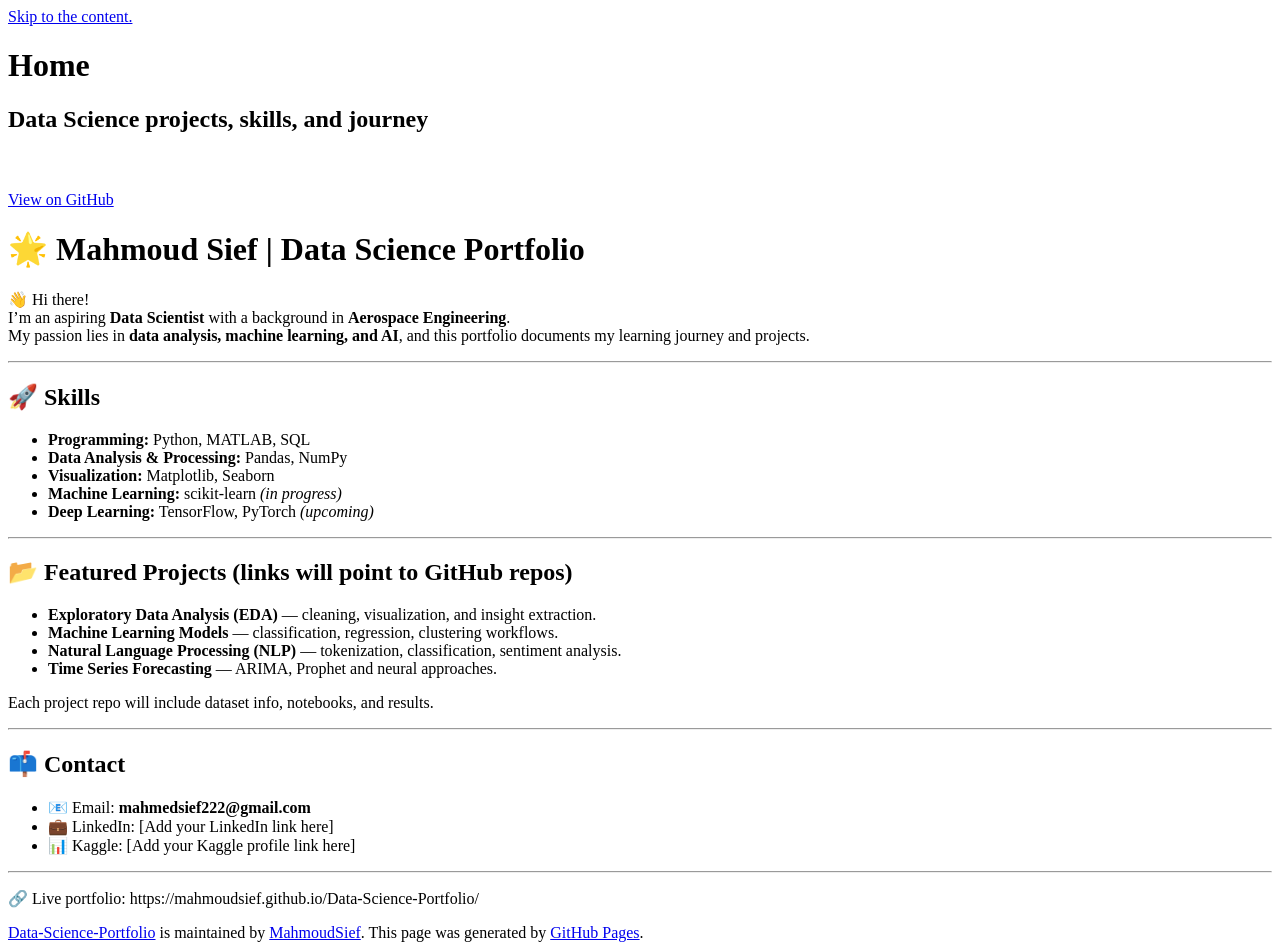
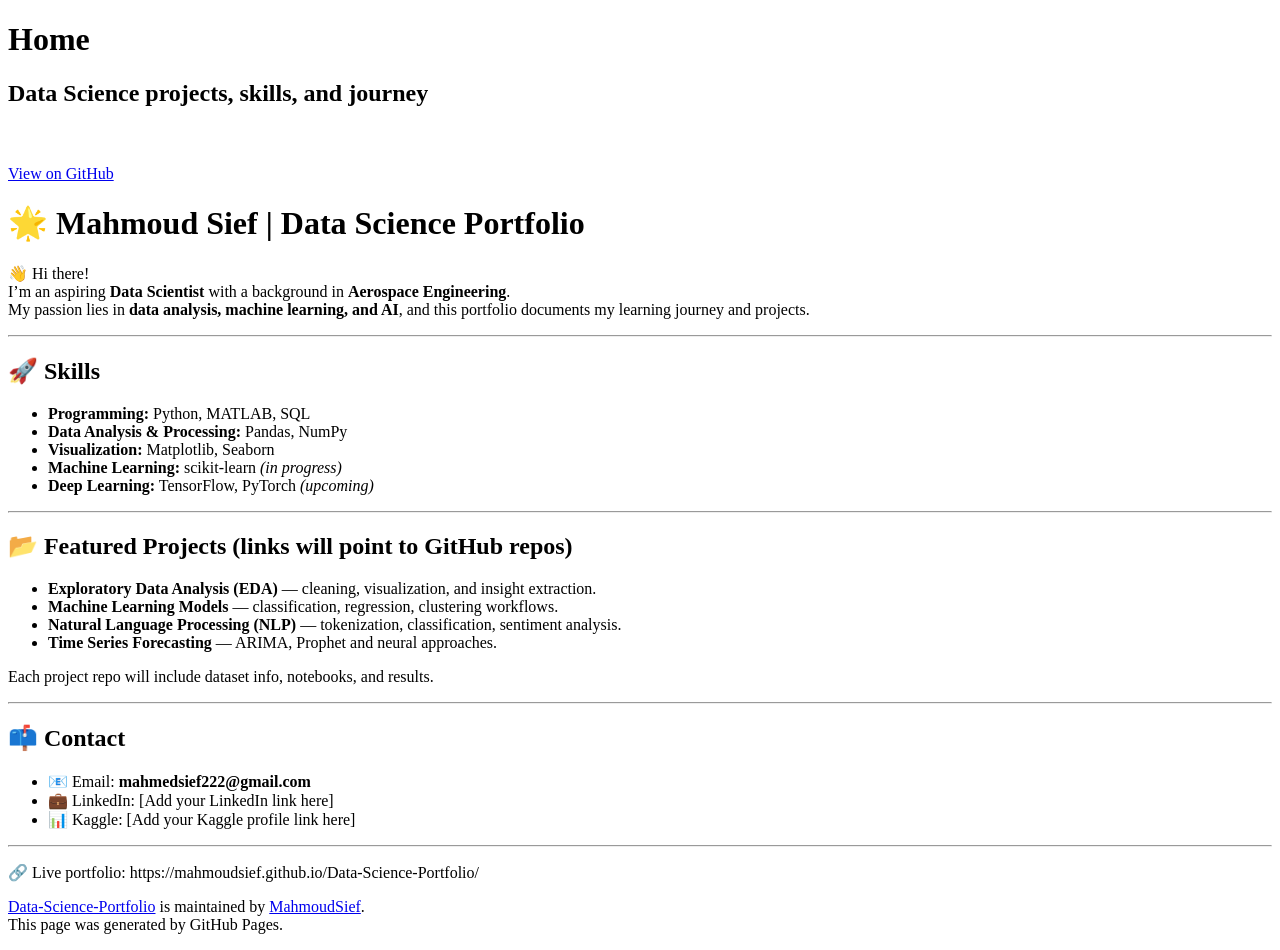
Before and after one commit to MahmoudSief/Data-Science-Portfolio, a Jekyll site: the page built from index.md, in a window 1280 px wide. Built offline with Jekyll 4.4.1, drawn with Linux system fonts in a browser that asks for light colours.

Commit message:
Update default.html

```diff
--- a/_layouts/default.html
+++ b/_layouts/default.html
@@ -3,48 +3,55 @@
   <head>
     <meta charset="UTF-8">
     {% seo %}
-    <link rel="preconnect" href="https://fonts.gstatic.com">
-    <link rel="preload" href="https://fonts.googleapis.com/css?family=Open+Sans:400,700&display=swap" as="style" type="text/css" crossorigin>
     <meta name="viewport" content="width=device-width, initial-scale=1">
     <meta name="theme-color" content="#157878">
-    <meta name="apple-mobile-web-app-status-bar-style" content="black-translucent">
-    <link rel="stylesheet" href="{{ '/assets/css/style.css?v=' | append: site.github.build_revision | relative_url }}">
-    {% include head-custom.html %}
+    <link rel="preconnect" href="https://fonts.gstatic.com" crossorigin>
+    <link rel="stylesheet" href="{{ '/assets/css/style.css' | relative_url }}">
+    <title>{{ page.title | default: site.title }}</title>
   </head>
   <body>
-    <a id="skip-to-content" href="#content">Skip to the content.</a>
+    <a id="skip-to-content" href="#content" style="position:absolute;left:-9999px;top:auto;width:1px;height:1px;overflow:hidden;">Skip to the content.</a>
 
     <header class="page-header" role="banner">
+      <div class="page-header-inner">
+        <div class="project-meta">
           <h1 class="project-name">{{ page.title | default: site.title | default: site.github.repository_name }}</h1>
           <h2 class="project-tagline">{{ page.description | default: site.description | default: site.github.project_tagline }}</h2>
+        </div>
 
-      <!-- ⚡ Custom Navigation -->
-      <nav class="site-nav">
-        <a href="{{ site.baseurl }}/">Home</a>
-        <a href="{{ site.baseurl }}/projects">Projects</a>
-        <a href="{{ site.baseurl }}/about">About</a>
-        <a href="{{ site.baseurl }}/cv">CV</a>
+        <!-- Custom Navigation -->
+        <nav class="site-nav" role="navigation" aria-label="Main Navigation">
+          <a href="{{ '/' | relative_url }}">Home</a>
+          <a href="{{ '/projects/' | relative_url }}">Projects</a>
+          <a href="{{ '/about/' | relative_url }}">About</a>
+          <a href="{{ '/cv/' | relative_url }}">CV</a>
         </nav>
-      <!-- ⚡ End Custom Navigation -->
 
+        <div class="header-buttons">
           {% if site.github.is_project_page %}
             <a href="{{ site.github.repository_url }}" class="btn">View on GitHub</a>
           {% endif %}
-      {% if site.show_downloads %}
-        <a href="{{ site.github.zip_url }}" class="btn">Download .zip</a>
-        <a href="{{ site.github.tar_url }}" class="btn">Download .tar.gz</a>
-      {% endif %}
+        </div>
+      </div>
     </header>
 
     <main id="content" class="main-content" role="main">
+      <div class="container">
         {{ content }}
+      </div>
 
       <footer class="site-footer">
+        <div class="container">
           {% if site.github.is_project_page %}
-          <span class="site-footer-owner"><a href="{{ site.github.repository_url }}">{{ site.github.repository_name }}</a> is maintained by <a href="{{ site.github.owner_url }}">{{ site.github.owner_name }}</a>.</span>
+            <span class="site-footer-owner">
+              <a href="{{ site.github.repository_url }}">{{ site.github.repository_name }}</a> is maintained by <a href="{{ site.github.owner_url }}">{{ site.github.owner_name }}</a>.
+            </span>
+            <br>
           {% endif %}
-        <span class="site-footer-credits">This page was generated by <a href="https://pages.github.com">GitHub Pages</a>.</span>
+          <span class="site-footer-credits">This page was generated by GitHub Pages.</span>
+        </div>
       </footer>
     </main>
+
   </body>
 </html>
```
Lines whose indentation alone changed are shown as unchanged.
